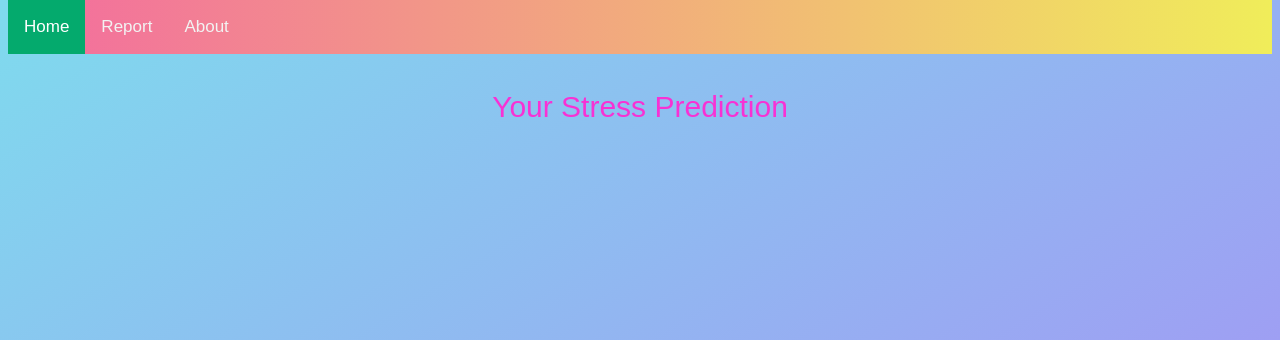
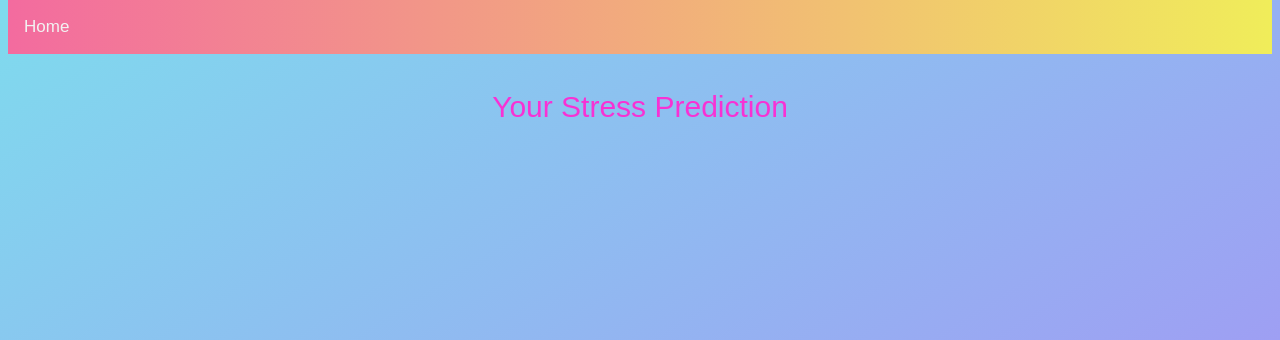
Before and after one commit to studriji/stress_predictor, a Flask app: template templates/result.html in a window 1280 px wide. Shown: the part 101-441 px from the top of the page. Run offline with Flask 2, Linux system fonts and the light colour scheme; the template is opened without the code that fills it, so the values that code supplies are empty; parts of the project's set-up code (start-up, migrations or seed data) failed here and were passed over.

Commit message:
Update result.html

```diff
--- a/templates/result.html
+++ b/templates/result.html
@@ -16,9 +16,8 @@
 	</div>
 	</header>
 	<div class="topnav">
-		<a class="active" href="/">Home</a>
-		<a href="/report">Report</a>
-		<a href="/about">About</a>
+		<a href="/">Home</a>
+
 	  </div>
 	<p style="color:rgb(248, 49, 212);font-size:40;text-align: center;"><b></b>Your Stress Prediction</p>
 	<p style="color: rgb(73, 16, 128);font-size:20;text-align: center;"><b></b></p>
```
